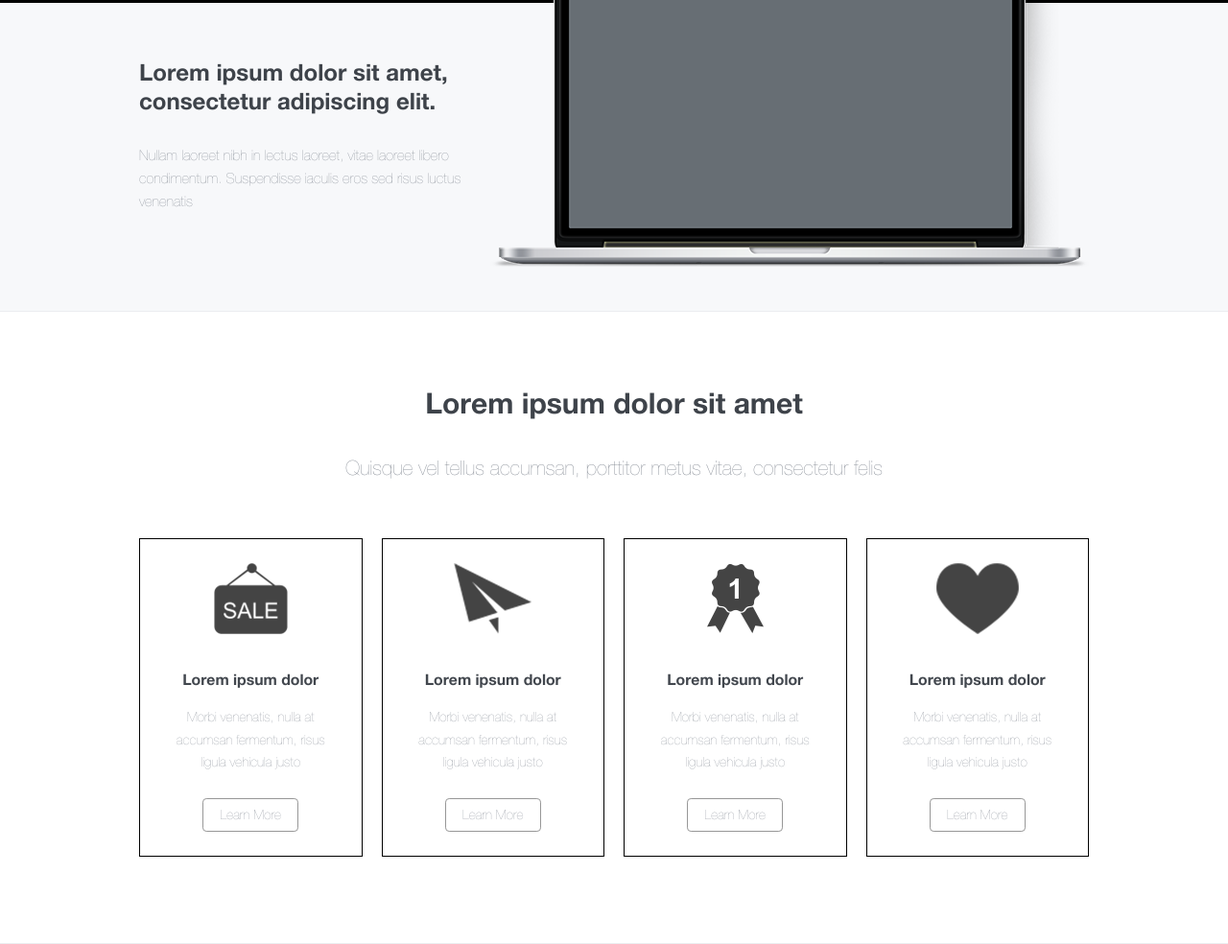
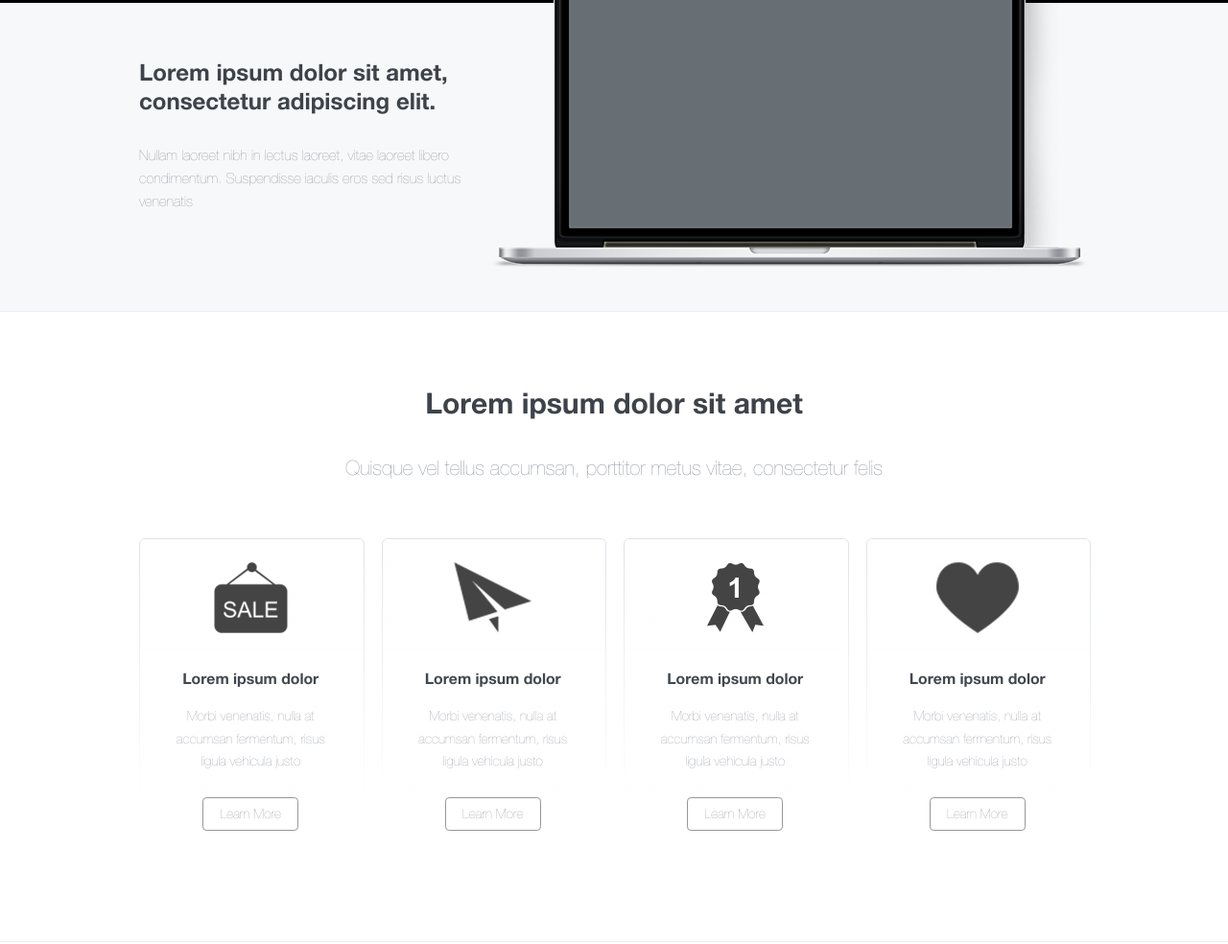
Before and after one commit to alexcapricorngmailcom/10, a plain HTML site: page index.html in a window 1280 px wide. Shown: the part 665-1649 px from the top of the page at 96% size. Drawn offline with Linux system fonts and the light colour scheme.

Commit message:
update border features > features-card

```diff
--- a/css/style.css
+++ b/css/style.css
@@ -179,11 +179,36 @@ section + section:nth-child(odd) {
 }
 
 .features-card {
+    position: relative;
     display: flex;
     flex-direction: column;
     align-items: center;
-    border: 1px solid black;
     padding: 25px;
+    z-index: 0;
+}
+
+.features-card:before,
+.features-card:after {
+    content: "";
+    position: absolute;
+    left: 0;
+    width: 100%;
+    height: 100%;
+}
+
+.features-card:before {
+    top: 0;
+    border: 1px solid #dfe3ea;
+    border-radius: 6px;
+    z-index: -2;
+}
+
+.features-card:after {
+    bottom: -3px;
+    border: 1px solid transparent;
+    border-radius: 6px;
+    background-image: linear-gradient(to top, #fff 20%, transparent);
+    z-index: -1;
 }
 
 .features-card-title {
```
